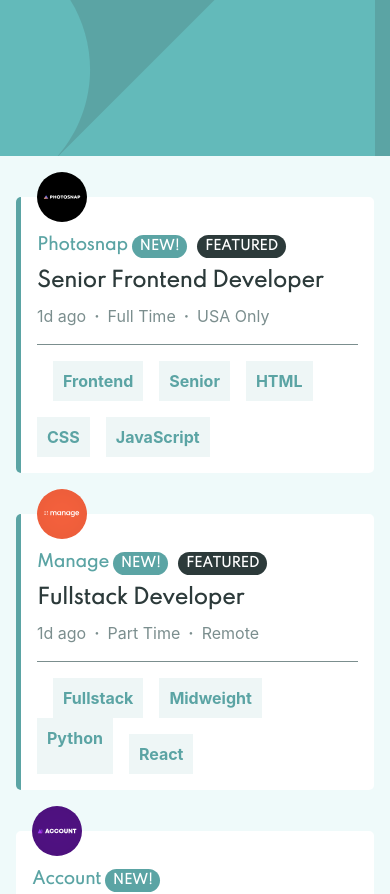
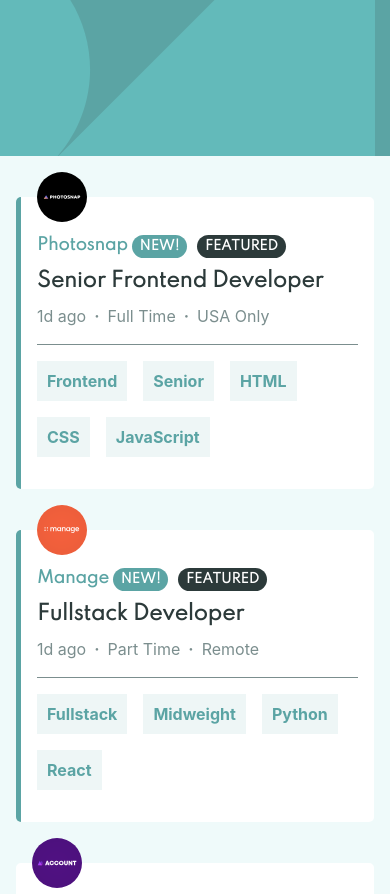
Before and after one commit to DarthFarzad/job-listing-demo, a React (Create React App) app: page / in a window 390 px wide. Shown: the top 894 px of the page. Built offline with nearby package versions, Linux system fonts and the light colour scheme.

Commit message:
tags
fix mobile tags

```diff
--- a/src/components/card/card.scss
+++ b/src/components/card/card.scss
@@ -63,13 +63,12 @@
       background-color: $grayish-cyan;
       color: $desaturated-dark-cyan;
       font-weight: 700;
-      margin-left: 16px;
       margin-right: 16px;
-      &:not(&:first-of-type){
-        margin-left: 0;
-      }
-      &:nth-child(n +4){
-        margin-top: 16px;
+      margin-left: 0;
+      margin-bottom: 16px;
+      &:hover{
+        background-color: $darker-greyish-cyan;
+        color: white;
       }
     }
   }
@@ -97,4 +96,7 @@
 }
 .position{
   color: $darker-greyish-cyan;
+  &:hover{
+    cursor: pointer;
+  }
 }
```
